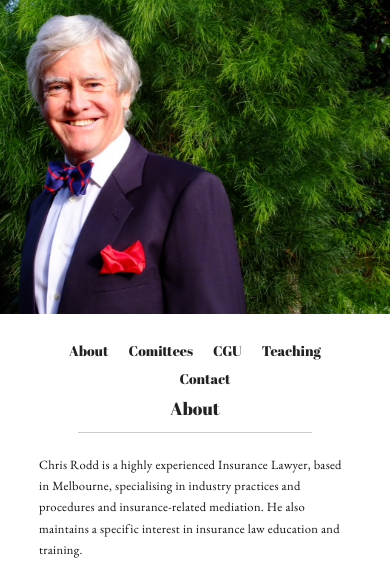
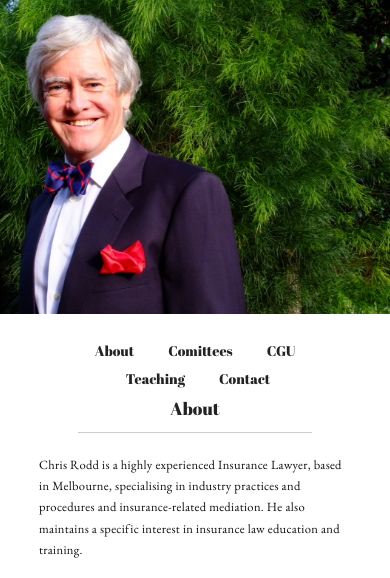
Before and after one commit to MattSegal/ChrisRoddWebsite, a Flask app: page /chris/ in a window 390 px wide. Shown: the part 50-628 px from the top of the page. Run offline with Flask 2, Linux system fonts and the light colour scheme.

Commit message:
Fix responsive button center issue

```diff
--- a/dev/sass/style.sass
+++ b/dev/sass/style.sass
@@ -88,7 +88,7 @@ header
         cursor: pointer
         display: inline-block
         height: 2em
-        padding: 0 0 0.5em 0
+        padding: 0 1em 0.5em 1em
         box-sizing: border-box
         &:hover
             text-decoration: underline
--- a/static/css/style.css
+++ b/static/css/style.css
@@ -75,7 +75,7 @@ header {
   cursor: pointer;
   display: inline-block;
   height: 2em;
-  padding: 0 0 0.5em 0;
+  padding: 0 1em 0.5em 1em;
   box-sizing: border-box; }
   .content .button:hover, .button-box .button:hover {
     text-decoration: underline; }
```
